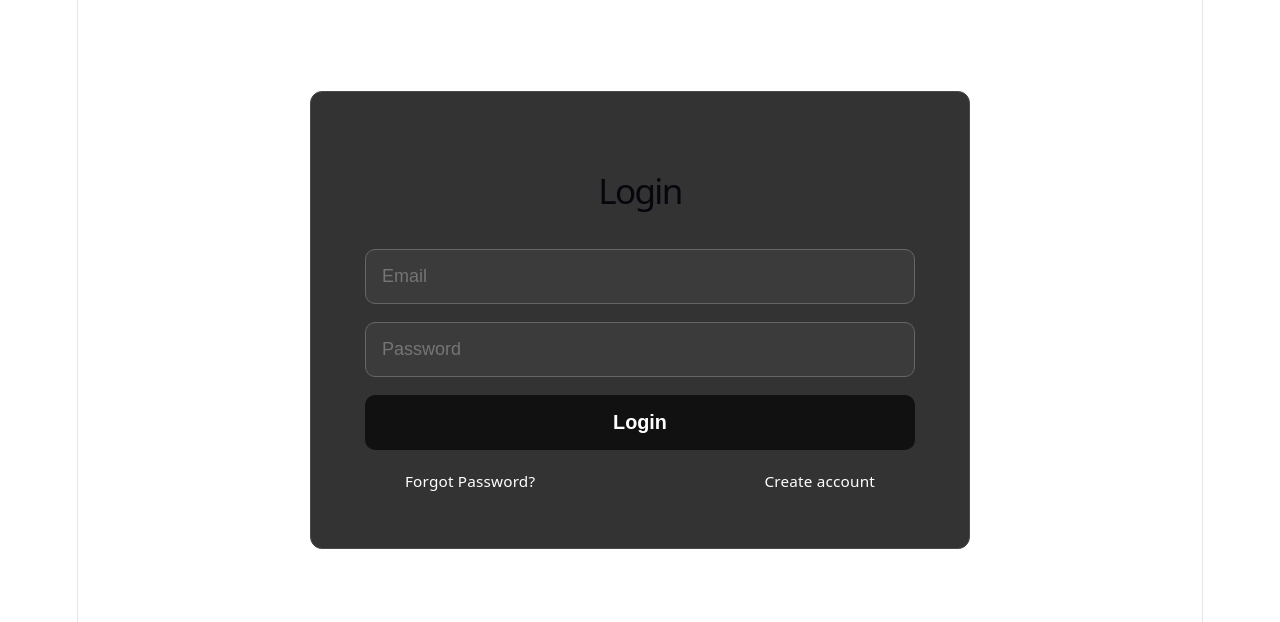
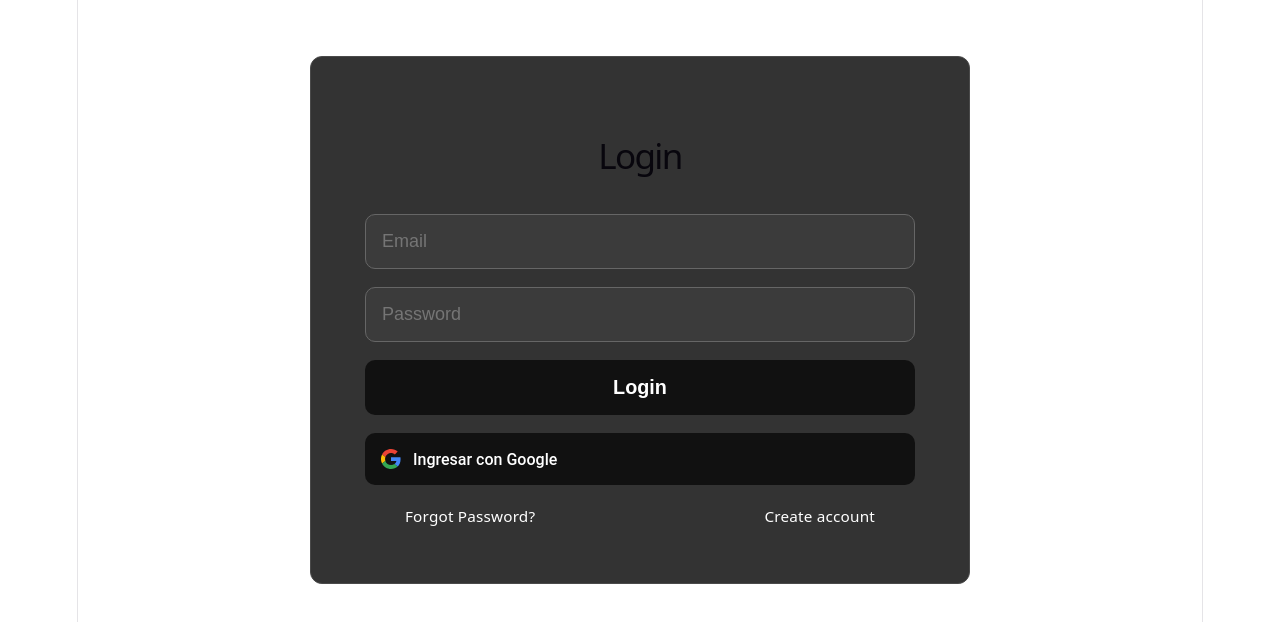
Before and after one commit to luisbr55/Carrito-De-Compras, a React (Vite) app: page /login in a window 1280 px wide. Shown: the top 622 px of the page. Built offline with nearby package versions, Linux system fonts and the light colour scheme; no server answers.

Commit message:
Agregando integracion con google sign in

```diff
--- /dev/null
+++ b/src/components/GoogleSignInButton/GoogleSignInButton.module.css
@@ -0,0 +1,34 @@
+.button {
+	display: inline-flex;
+	align-items: center;
+	gap: 12px;
+	padding: 14px 24px;
+	background-color: #fff;
+	border: 1px solid #dadce0;
+	border-radius: 8px;
+	cursor: pointer;
+	transition: all 0.3s ease-in-out;
+	color: white;
+}
+
+.button:hover {
+	background-color: #f7f8f8;
+	box-shadow: 0 1px 3px rgba(0, 0, 0, 0.1);
+	border-color: #3c4043;
+	color: #3c4043;
+}
+
+.button:active {
+	background-color: #eee;
+}
+
+.logo {
+	flex-shrink: 0;
+}
+
+.text {
+	font-family: "Roboto", Arial, sans-serif;
+	font-size: 16px;
+	font-weight: 500;
+
+}
--- /dev/null
+++ b/src/components/GoogleSignInButton/GoogleSignInButton.module.jsx
@@ -0,0 +1,24 @@
+import styles from "./GoogleSignInButton.module.css";
+
+export default function GoogleSignInButton({ onClick }) {
+	return (
+		<button className={styles.button} onClick={onClick} type="button">
+			<svg className={styles.logo} xmlns="http://www.w3.org/2000/svg" viewBox="0 0 48 48" width="20" height="20">
+				<path
+					fill="#EA4335"
+					d="M24 9.5c3.54 0 6.71 1.22 9.21 3.6l6.85-6.85C35.9 2.38 30.47 0 24 0 14.62 0 6.51 5.38 2.56 13.22l7.98 6.19C12.43 13.72 17.74 9.5 24 9.5z"
+				/>
+				<path
+					fill="#4285F4"
+					d="M46.98 24.55c0-1.57-.15-3.09-.38-4.55H24v9.02h12.94c-.58 2.96-2.26 5.48-4.78 7.18l7.73 6c4.51-4.18 7.09-10.36 7.09-17.65z"
+				/>
+				<path fill="#FBBC05" d="M10.53 28.59a14.5 14.5 0 0 1 0-9.18l-7.98-6.19a24.03 24.03 0 0 0 0 21.56l7.98-6.19z" />
+				<path
+					fill="#34A853"
+					d="M24 48c6.48 0 11.93-2.13 15.89-5.81l-7.73-6c-2.15 1.45-4.92 2.3-8.16 2.3-6.26 0-11.57-4.22-13.47-9.91l-7.98 6.19C6.51 42.62 14.62 48 24 48z"
+				/>
+			</svg>
+			<span className={styles.text}>Ingresar con Google</span>
+		</button>
+	);
+}
--- a/src/pages/Auth/Login.jsx
+++ b/src/pages/Auth/Login.jsx
@@ -1,15 +1,20 @@
-import { useState } from "react";
 import { Link, useNavigate } from "react-router-dom";
 import "../../styles/Auth.css";
 import { supabase } from "../../lib/supabase";
+import GoogleSignInButton from "../../components/GoogleSignInButton/GoogleSignInButton.module";
 
 export default function Login() {
   const navigate = useNavigate();
 
+
+  const signInWithGoogle = () => {
+    supabase.auth.signInWithOAuth({
+      provider: 'google',
+    })
+  };
+
   const handleSubmit = async (e) => {
     e.preventDefault();
-
-
 
     const email = e.target.email.value;
     const password = e.target.password.value;
@@ -23,7 +28,7 @@ export default function Login() {
       alert("Error signing in" + error.message);
       return;
     }
-    console.log("navigating")
+    console.log("navigating");
     navigate("/");
   };
 
@@ -35,6 +40,8 @@ export default function Login() {
           <input type="email" name="email" placeholder="Email" />
           <input type="password" name="password" placeholder="Password" />
           <button type="submit">Login</button>
+
+          <GoogleSignInButton onClick={signInWithGoogle}/>
         </form>
 
         <div className="auth-links">
```
